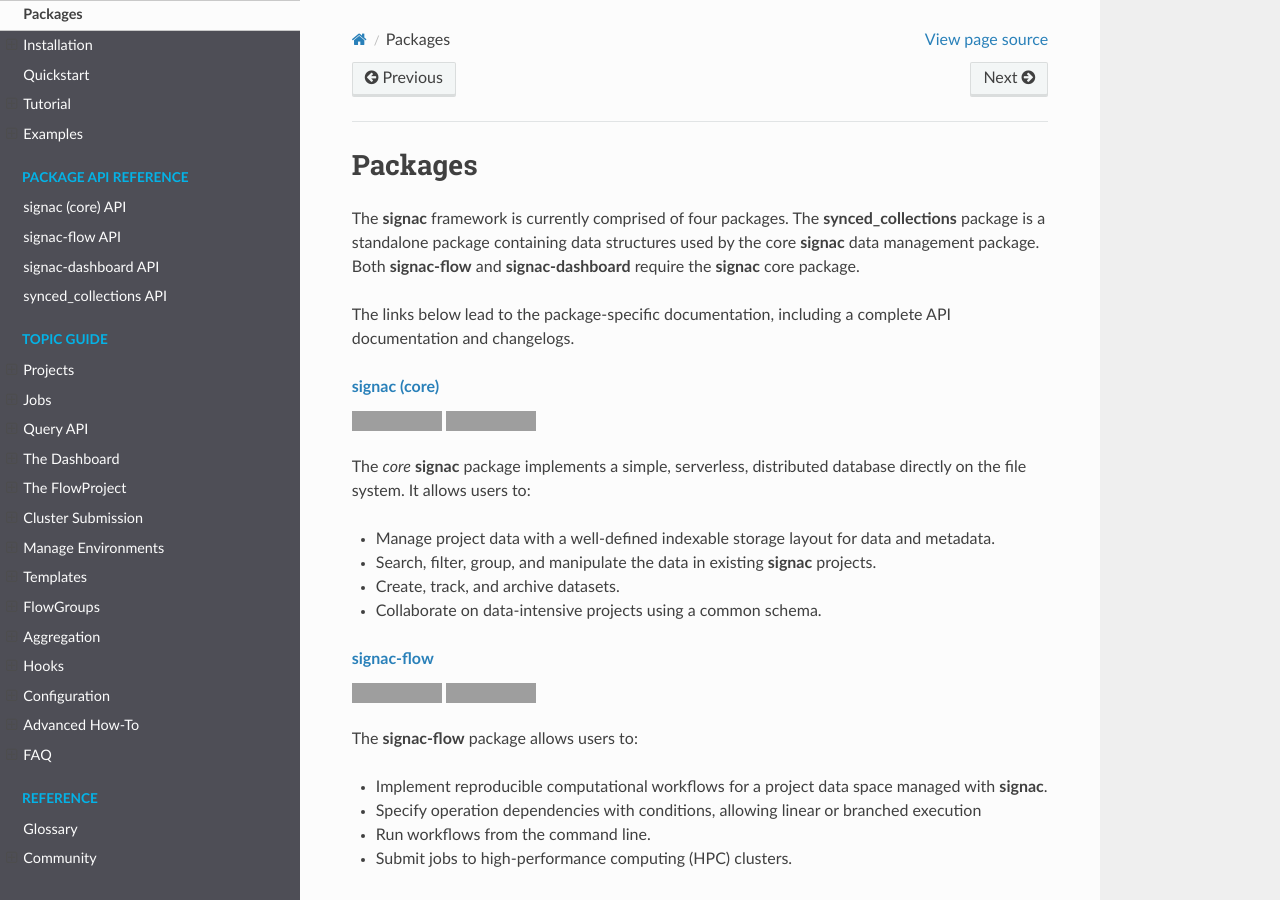
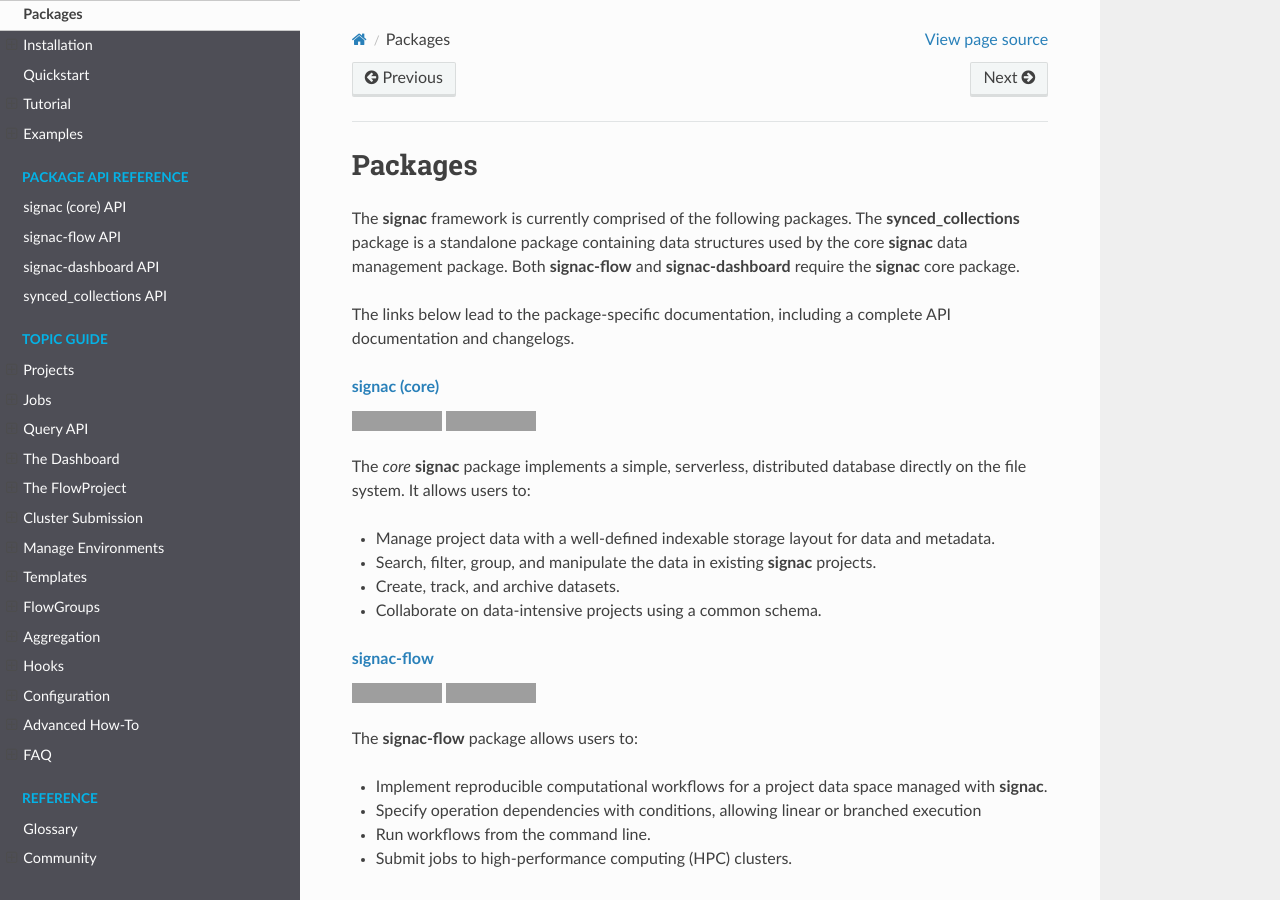
Before and after one commit to glotzerlab/signac-docs, a Sphinx documentation site: the page built from docs/source/packages.rst, in a window 1280 px wide and 900 px high. Built offline with Sphinx 7.4.7 and the Read the Docs theme 2.0.0, drawn with Linux system fonts in a browser that asks for light colours; grey boxes are pictures that could not be loaded.

Commit message:
Apply suggestions from code review
Co-authored-by: Bradley Dice <bdice@bradleydice.com>

```diff
--- a/docs/source/installation.rst
+++ b/docs/source/installation.rst
@@ -8,7 +8,7 @@ Installation
 .. _conda-forge: https://conda-forge.github.io
 .. _pip: https://docs.python.org/3/installing/index.html
 
-The **signac** framework consists of four packages: **signac**, **signac-flow**, **signac-dashboard**, and **synced_collections**.
+The **signac** framework consists of **signac**, **signac-flow**, **signac-dashboard**, and **synced_collections**.
 The **synced_collections** package is a standalone package containing data structures used by the core **signac** package.
 All other packages in the **signac** framework depend on **signac** core, which provides the data management functionality used by all other packages.
 Most users should install the **signac** and **signac-flow** packages, which are tested for Python 3.8+ and are built for all major platforms.
--- a/docs/source/packages.rst
+++ b/docs/source/packages.rst
@@ -5,7 +5,7 @@ Packages
 ========
 
 
-The **signac** framework is currently comprised of four packages.
+The **signac** framework is currently comprised of the following packages.
 The **synced_collections** package is a standalone package containing data structures used by the core **signac** data management package.
 Both **signac-flow** and **signac-dashboard** require the **signac** core package.
 
@@ -72,4 +72,4 @@ These collections are leveraged by **signac** to store and work with data and me
 .. _signac-core: https://docs.signac.io/projects/core/
 .. _signac-flow: https://docs.signac.io/projects/flow/
 .. _signac-dashboard: https://docs.signac.io/projects/dashboard/
-.. _synced-collections: https://docs.signac.io/projects/synced_collections/
+.. _synced-collections: https://docs.signac.io/projects/synced-collections/
```
